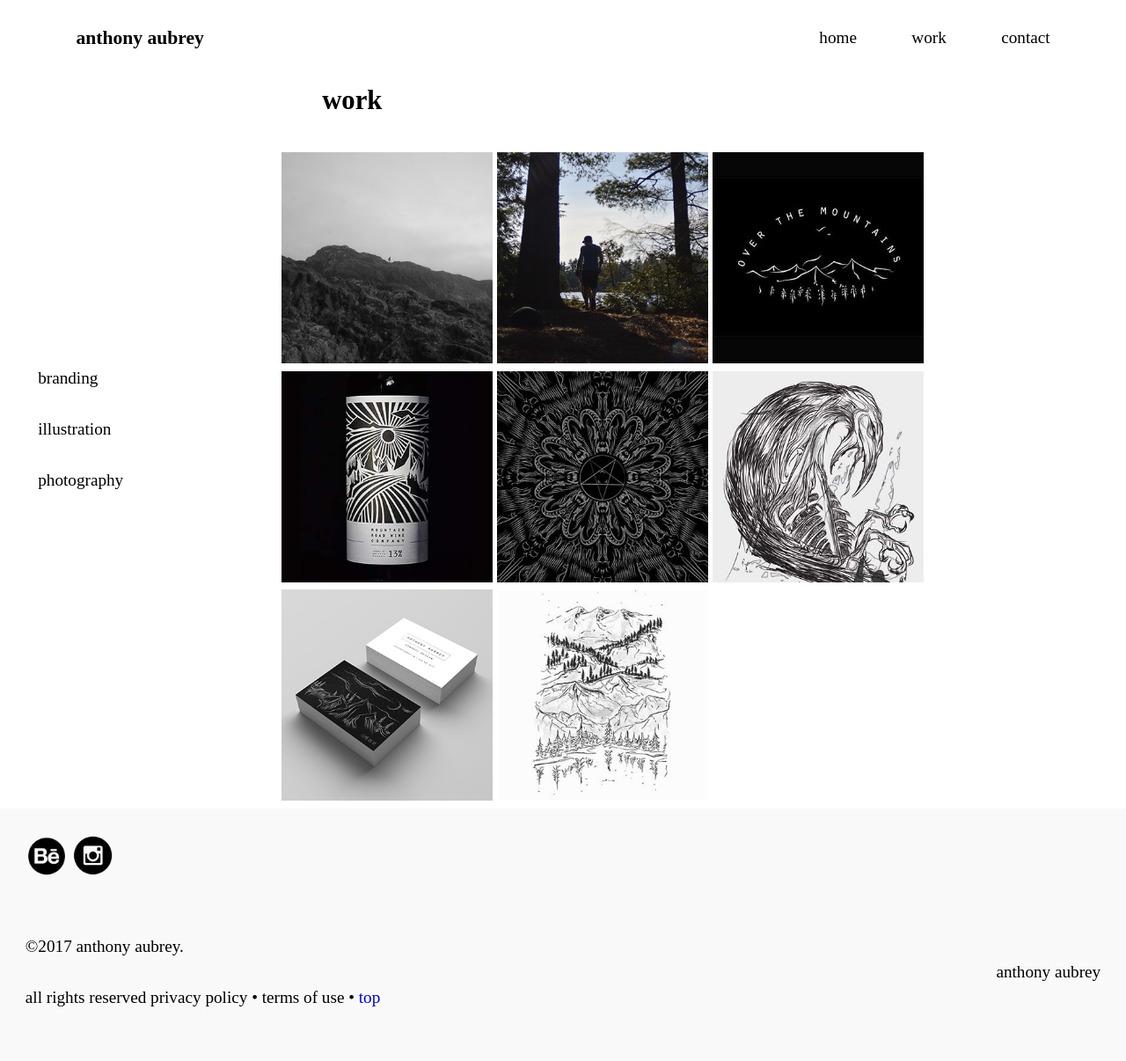
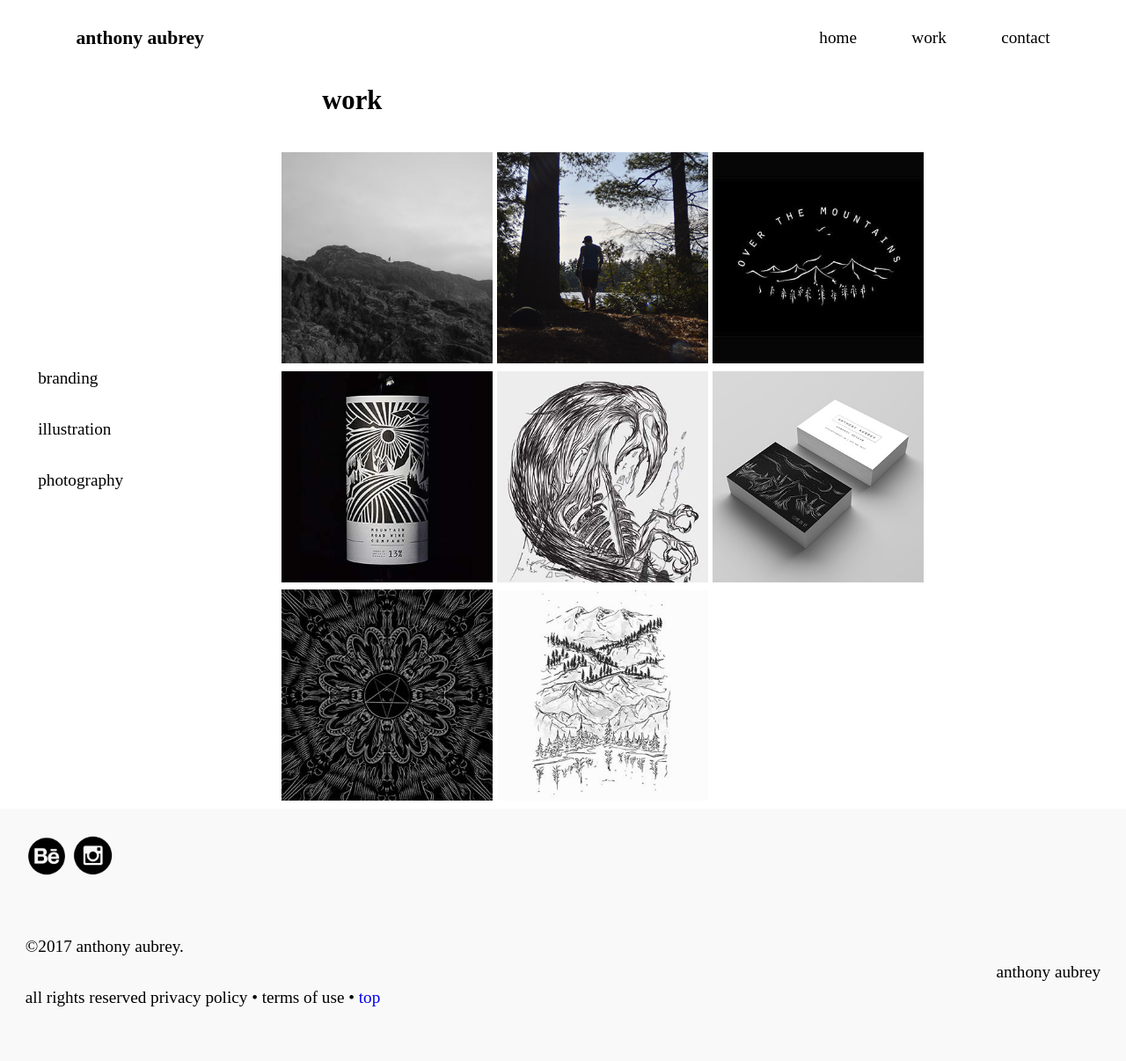
Before and after one commit to anthonyaubrey/portfolio, a Jekyll site: the page built from work.html, in a window 1280 px wide. Shown: the whole page at 88% size. Built offline with Jekyll 4.4.1, drawn with Linux system fonts in a browser that asks for light colours.

Commit message:
Re organized work page

```diff
--- a/work.html
+++ b/work.html
@@ -18,9 +18,9 @@ layout: default
         <a href="{{site.baseurl}}/photography"><img src="{{site.baseurl}}/img/photographytile.jpg" alt="Outdoor Photography"></a>
         <a href="{{site.baseurl}}/otm"><img src="{{site.baseurl}}/img/otm.jpg" alt="Over The Mountains Campaign"></a>
         <a href="{{site.baseurl}}/mountainroadwinecompany"><img src="{{site.baseurl}}/img/wine-bottle.jpg" alt="Wine Label Mock Up"></a>
-        <a href="{{site.baseurl}}/mandalapage"><img src="{{site.baseurl}}/img/mandala.jpg"><a/>
         <a href="{{site.baseurl}}/crowillustration"><img src="{{site.baseurl}}/img/crowdesign.jpg"><a/>
         <a href="{{site.baseurl}}/businesscardpage"><img src="{{site.baseurl}}/img/bcardtile.jpg"><a/>
+        <a href="{{site.baseurl}}/mandalapage"><img src="{{site.baseurl}}/img/mandala.jpg"><a/>
         <a href="{{site.baseurl}}/mountainstrees"><img src="{{site.baseurl}}/img/mts.jpg"><a/>
     </div>
     </div>
```
